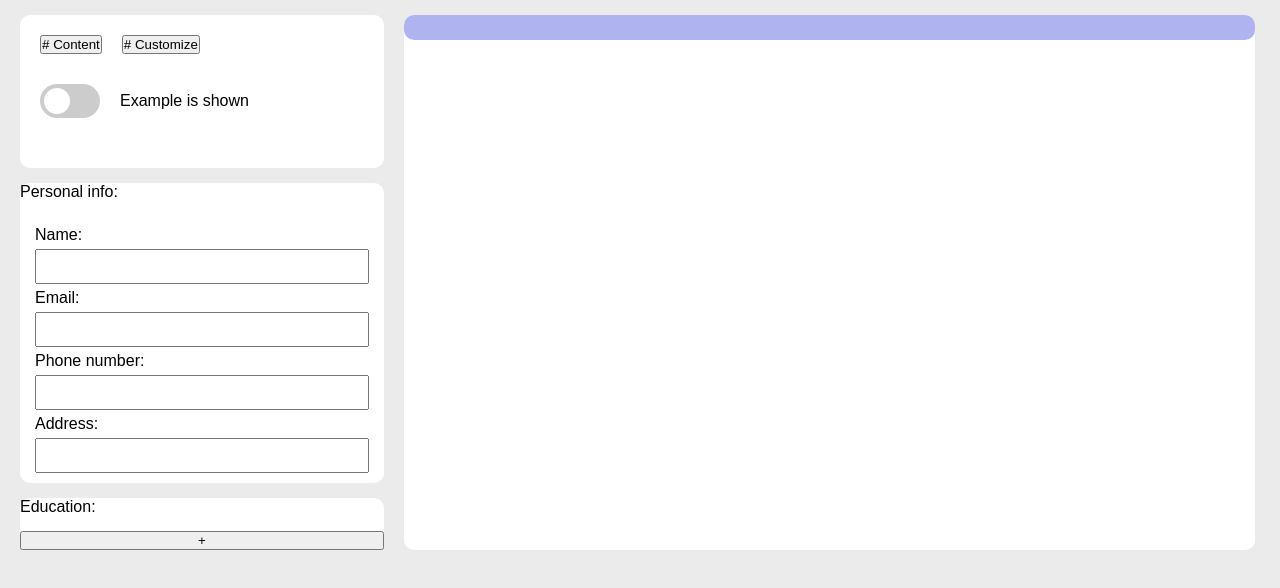
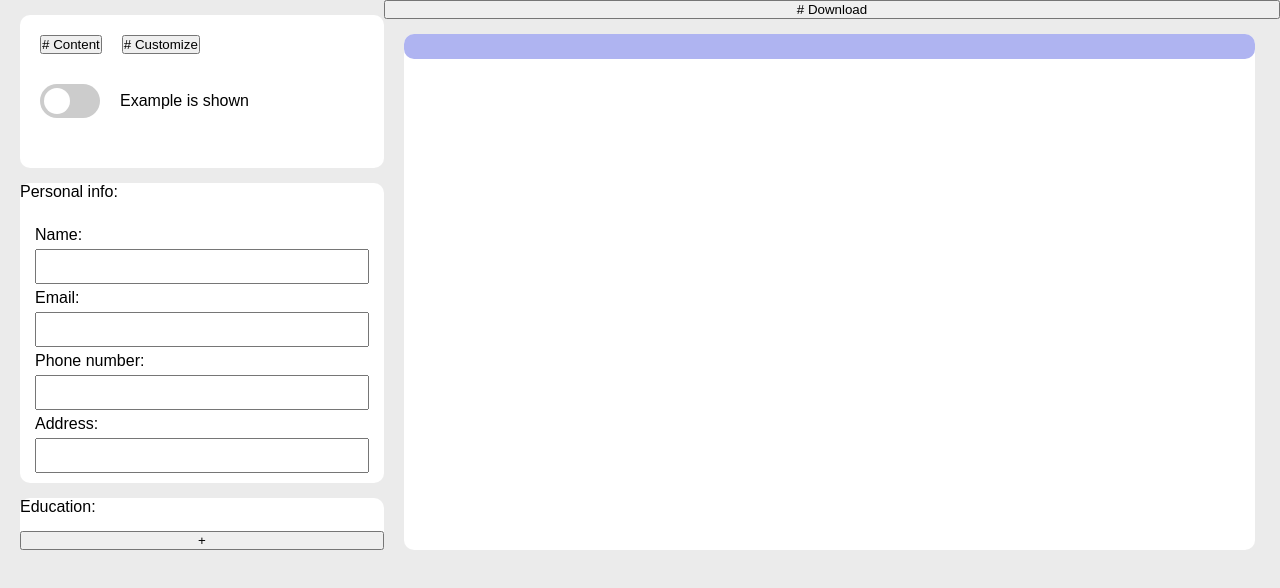
Before and after one commit to vasenkom/CV-maker, a React (Vite) app in the folder cvMaker/: page / in a window 1280 px wide. Shown: the top 588 px of the page. Built offline with nearby package versions, Linux system fonts and the light colour scheme.

Commit message:
add download button

```diff
--- a/cvMaker/src/main.jsx
+++ b/cvMaker/src/main.jsx
@@ -4,6 +4,7 @@ import { createRoot } from "react-dom/client";
 import { SettingPart } from "./components/settings/SettingsMain";
 import { Forms } from "./components/forms/allForms";
 import { CVprototype } from "./components/CV";
+import { SettingsButtons } from "./components/settings/Buttons";
 import "./index.css";
 
 function Application() {
@@ -32,8 +33,12 @@ function Application() {
         />
       </div>
       <div id="Right">
-        {" "}
-        <CVprototype personalInfo={personalInfo} />{" "}
+        <SettingsButtons
+          text="Download"
+          className="ContentButton downloadButton"
+          image="#"
+        />
+        <CVprototype personalInfo={personalInfo} />
       </div>
     </div>
   );
```
